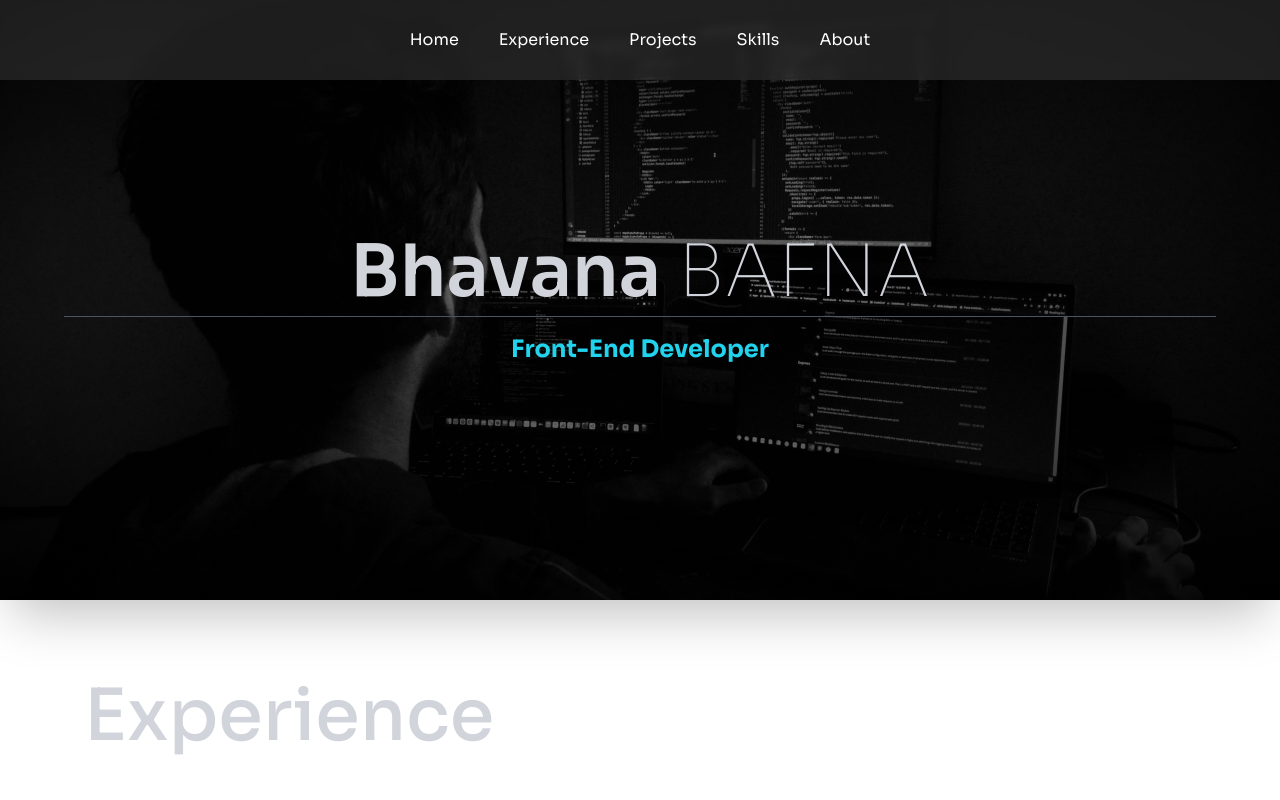
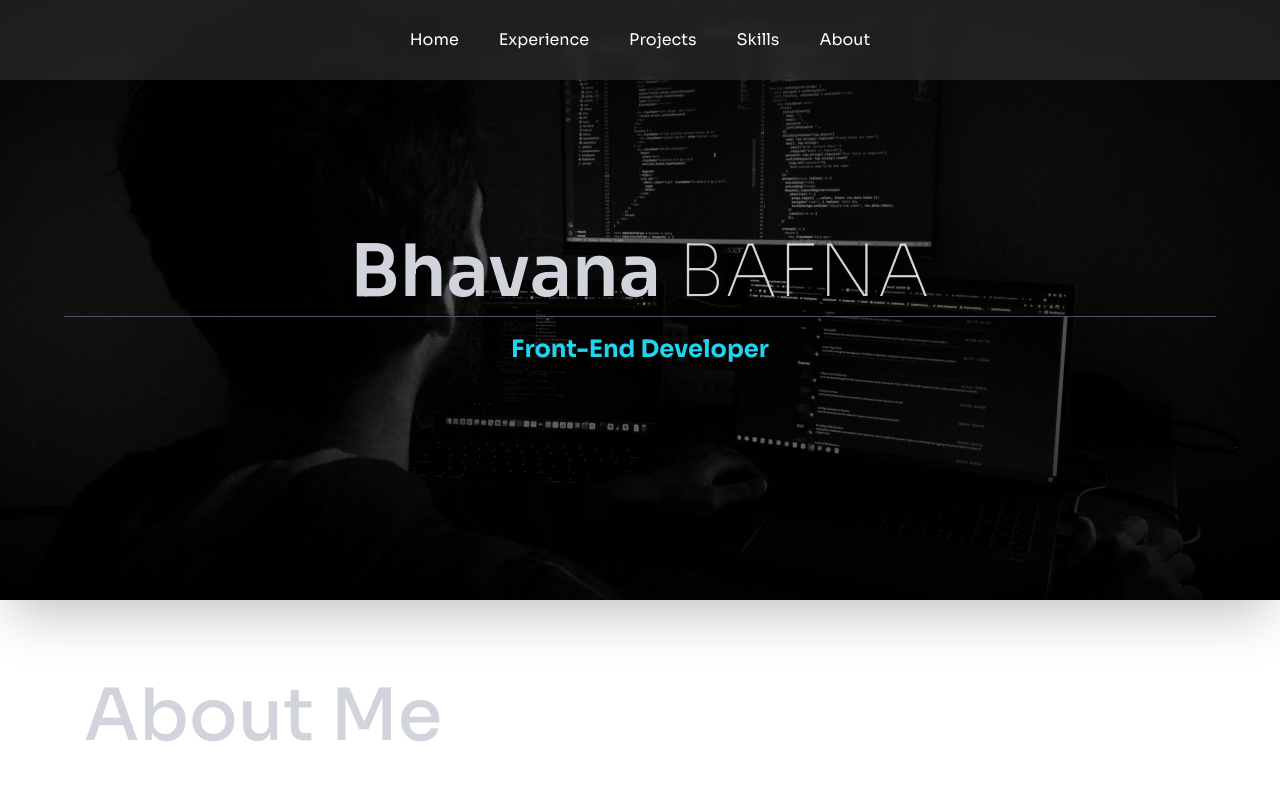
Before and after one commit to Bhavana568/portfolio, a React (Create React App) app: page / in a window 1280 px wide. Shown: the top 800 px of the page. Built offline with nearby package versions, Linux system fonts and the light colour scheme.

Commit message:
about updated

```diff
--- a/src/App.js
+++ b/src/App.js
@@ -28,10 +28,10 @@ function App() {
       <Preloader></Preloader>
       <Navbar />
       <Home></Home>
+      <About></About>
       <Experience></Experience>
       <Projects></Projects>
       <Skills></Skills>
-      <About></About>
       <Resume></Resume>
       <Footer></Footer>
     </div>
```
Also changed, not shown: 1 other file (tests, documents, lock files or other folders).
